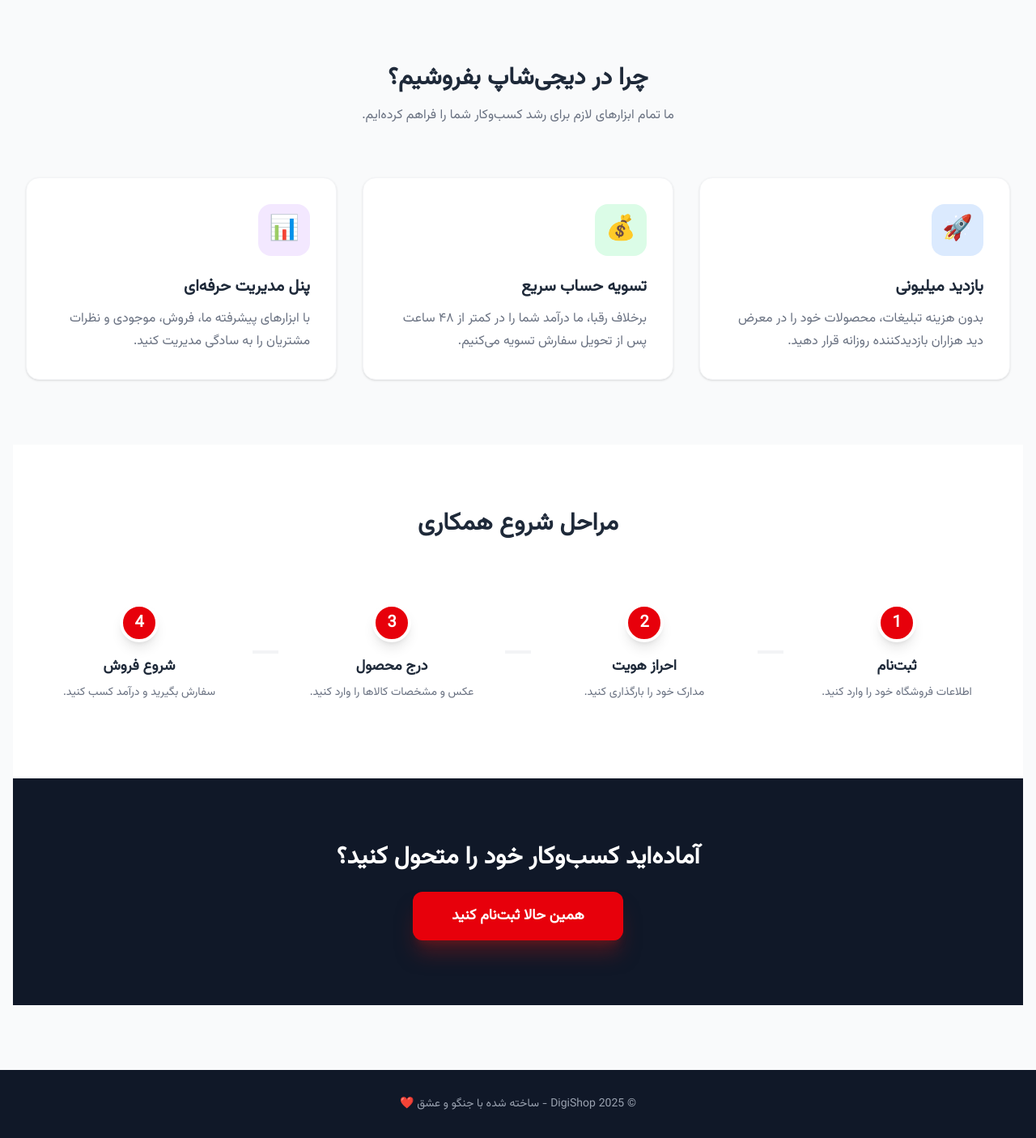
After one commit to m-nazarian/DigiShop-Django-MultiVendor, a Django app: page /seller/start-selling/ in a window 1280 px wide. The commit adds this page. Shown: the part 627-2032 px from the top of the page at 81% size. Run offline with Django 5.2, Linux system fonts and the light colour scheme; data that the repository does not hold is empty; some libraries are stand-ins or nearby versions.

Commit message:
Creating a seller introduction page and smart linking to the panel

```diff
--- a/templates/base.html
+++ b/templates/base.html
@@ -90,7 +90,7 @@
 
                         <div x-show="open" @click.away="open = false" class="absolute top-full left-0 mt-2 w-48 bg-white rounded-xl shadow-lg border border-gray-100 overflow-hidden z-50" style="display: none;">
                             <a href="{% url 'accounts:dashboard' %}" class="block px-4 py-3 text-sm text-gray-700 hover:bg-gray-50 border-b border-gray-50">پروفایل من</a>
-                            <a href="#" class="block px-4 py-3 text-sm text-gray-700 hover:bg-gray-50 border-b border-gray-50">سفارش‌های من</a>
+                            <a href="{% url 'accounts:dashboard_orders' %}" class="block px-4 py-3 text-sm text-gray-700 hover:bg-gray-50 border-b border-gray-50">سفارش‌های من</a>
                             <a href="{% url 'accounts:logout' %}" class="block px-4 py-3 text-sm text-red-600 hover:bg-red-50">خروج از حساب</a>
                         </div>
                     </div>
--- a/templates/includes/mega_menu.html
+++ b/templates/includes/mega_menu.html
@@ -109,12 +109,29 @@
                 </div>
             </li>
 
-            <li class="mr-4 text-sm text-gray-500 border-r border-gray-200 pr-4">
+            <li class="hidden md:flex items-center gap-1 text-sm font-bold text-gray-600 hover:text-red-600 transition ml-4 border-l pl-4 border-gray-300">
                 <a href="#" class="hover:text-red-600 transition flex items-center gap-1">
                     <svg class="w-4 h-4" fill="none" stroke="currentColor" viewBox="0 0 24 24"><path stroke-linecap="round" stroke-linejoin="round" stroke-width="2" d="M17.657 16.657L13.414 20.9a1.998 1.998 0 01-2.827 0l-4.244-4.243a8 8 0 1111.314 0z"></path><path stroke-linecap="round" stroke-linejoin="round" stroke-width="2" d="M15 11a3 3 0 11-6 0 3 3 0 016 0z"></path></svg>
                     سوالی دارید؟
                 </a>
             </li>
+
+            <div class="flex gap-3 items-center">
+
+        {% if user.is_authenticated and user.vendor_profile %}
+            <a href="{% url 'vendor_panel:dashboard' %}" class="hidden md:flex items-center gap-1 text-sm font-bold text-gray-600 hover:text-red-600 transition ml-4">
+                <svg class="w-5 h-5" fill="none" stroke="currentColor" viewBox="0 0 24 24"><path stroke-linecap="round" stroke-linejoin="round" stroke-width="2" d="M13 10V3L4 14h7v7l9-11h-7z"></path></svg>
+                پنل فروشندگان
+            </a>
+        {% else %}
+            <a href="{% url 'vendor_panel:seller_landing' %}" class="hidden md:flex items-center gap-1 text-sm font-bold text-gray-600 hover:text-red-600 transition ml-4 border-l pl-4 border-gray-300">
+                <svg class="w-5 h-5" fill="none" stroke="currentColor" viewBox="0 0 24 24"><path stroke-linecap="round" stroke-linejoin="round" stroke-width="2" d="M19 21V5a2 2 0 00-2-2H7a2 2 0 00-2 2v16m14 0h2m-2 0h-5m-9 0H3m2 0h5M9 7h1m-1 4h1m4-4h1m-1 4h1m-5 10v-5a1 1 0 011-1h2a1 1 0 011 1v5m-4 0h4"></path></svg>
+                در دیجی‌شاپ بفروشید!
+            </a>
+        {% endif %}
+
+        </div>
+
         </ul>
     </div>
 </nav>
--- /dev/null
+++ b/templates/vendor_panel/landing.html
@@ -0,0 +1,106 @@
+{% extends 'base.html' %}
+{% load static %}
+
+{% block title %}فروشنده شوید{% endblock %}
+
+{% block content %}
+<div class="relative bg-gray-900 text-white overflow-hidden">
+    <div class="absolute inset-0 opacity-20 bg-[url('https://images.unsplash.com/photo-1556742049-0cfed4f7a07d?ixlib=rb-1.2.1&auto=format&fit=crop&w=1920&q=80')] bg-cover bg-center"></div>
+    <div class="container mx-auto px-4 py-24 relative z-10 text-center">
+        <h1 class="text-4xl md:text-6xl font-extrabold mb-6 tracking-tight">
+            کسب‌وکار خود را در <span class="text-red-500">دیجی‌شاپ</span> جهانی کنید
+        </h1>
+        <p class="text-xl md:text-2xl text-gray-300 mb-10 max-w-3xl mx-auto">
+            بدون هزینه اولیه، ویترین فروشگاه خود را بسازید و به هزاران مشتری در سراسر ایران بفروشید.
+        </p>
+
+        <div class="flex flex-col sm:flex-row justify-center gap-4">
+            <a href="{% url 'vendor_panel:become_vendor' %}" class="bg-red-600 hover:bg-red-700 text-white text-lg font-bold py-4 px-10 rounded-xl transition shadow-lg shadow-red-900/50">
+                ثبت‌نام و شروع فروش
+            </a>
+            <a href="#benefits" class="bg-gray-800 hover:bg-gray-700 text-white text-lg font-bold py-4 px-10 rounded-xl transition border border-gray-700">
+                چرا دیجی‌شاپ؟
+            </a>
+        </div>
+    </div>
+</div>
+
+<div id="benefits" class="py-20 bg-gray-50">
+    <div class="container mx-auto px-4">
+        <div class="text-center mb-16">
+            <h2 class="text-3xl font-bold text-gray-800 mb-4">چرا در دیجی‌شاپ بفروشیم؟</h2>
+            <p class="text-gray-500">ما تمام ابزارهای لازم برای رشد کسب‌وکار شما را فراهم کرده‌ایم.</p>
+        </div>
+
+        <div class="grid grid-cols-1 md:grid-cols-3 gap-8">
+            <div class="bg-white p-8 rounded-2xl shadow-sm border border-gray-100 hover:-translate-y-2 transition duration-300">
+                <div class="w-16 h-16 bg-blue-100 text-blue-600 rounded-2xl flex items-center justify-center mb-6 text-3xl">
+                    🚀
+                </div>
+                <h3 class="text-xl font-bold text-gray-800 mb-3">بازدید میلیونی</h3>
+                <p class="text-gray-500 leading-7">بدون هزینه تبلیغات، محصولات خود را در معرض دید هزاران بازدیدکننده روزانه قرار دهید.</p>
+            </div>
+
+            <div class="bg-white p-8 rounded-2xl shadow-sm border border-gray-100 hover:-translate-y-2 transition duration-300">
+                <div class="w-16 h-16 bg-green-100 text-green-600 rounded-2xl flex items-center justify-center mb-6 text-3xl">
+                    💰
+                </div>
+                <h3 class="text-xl font-bold text-gray-800 mb-3">تسویه حساب سریع</h3>
+                <p class="text-gray-500 leading-7">برخلاف رقبا، ما درآمد شما را در کمتر از ۴۸ ساعت پس از تحویل سفارش تسویه می‌کنیم.</p>
+            </div>
+
+            <div class="bg-white p-8 rounded-2xl shadow-sm border border-gray-100 hover:-translate-y-2 transition duration-300">
+                <div class="w-16 h-16 bg-purple-100 text-purple-600 rounded-2xl flex items-center justify-center mb-6 text-3xl">
+                    📊
+                </div>
+                <h3 class="text-xl font-bold text-gray-800 mb-3">پنل مدیریت حرفه‌ای</h3>
+                <p class="text-gray-500 leading-7">با ابزارهای پیشرفته ما، فروش، موجودی و نظرات مشتریان را به سادگی مدیریت کنید.</p>
+            </div>
+        </div>
+    </div>
+</div>
+
+<div class="py-20 bg-white">
+    <div class="container mx-auto px-4">
+        <div class="text-center mb-16">
+            <h2 class="text-3xl font-bold text-gray-800 mb-4">مراحل شروع همکاری</h2>
+        </div>
+
+        <div class="relative">
+            <div class="hidden md:block absolute top-1/2 left-0 w-full h-1 bg-gray-100 -translate-y-1/2 z-0"></div>
+
+            <div class="grid grid-cols-1 md:grid-cols-4 gap-8 relative z-10">
+                <div class="bg-white p-4 text-center">
+                    <div class="w-12 h-12 bg-red-600 text-white rounded-full flex items-center justify-center text-xl font-bold mx-auto mb-4 border-4 border-white shadow-lg">1</div>
+                    <h4 class="font-bold text-lg mb-2">ثبت‌نام</h4>
+                    <p class="text-sm text-gray-500">اطلاعات فروشگاه خود را وارد کنید.</p>
+                </div>
+                <div class="bg-white p-4 text-center">
+                    <div class="w-12 h-12 bg-red-600 text-white rounded-full flex items-center justify-center text-xl font-bold mx-auto mb-4 border-4 border-white shadow-lg">2</div>
+                    <h4 class="font-bold text-lg mb-2">احراز هویت</h4>
+                    <p class="text-sm text-gray-500">مدارک خود را بارگذاری کنید.</p>
+                </div>
+                <div class="bg-white p-4 text-center">
+                    <div class="w-12 h-12 bg-red-600 text-white rounded-full flex items-center justify-center text-xl font-bold mx-auto mb-4 border-4 border-white shadow-lg">3</div>
+                    <h4 class="font-bold text-lg mb-2">درج محصول</h4>
+                    <p class="text-sm text-gray-500">عکس و مشخصات کالاها را وارد کنید.</p>
+                </div>
+                <div class="bg-white p-4 text-center">
+                    <div class="w-12 h-12 bg-red-600 text-white rounded-full flex items-center justify-center text-xl font-bold mx-auto mb-4 border-4 border-white shadow-lg">4</div>
+                    <h4 class="font-bold text-lg mb-2">شروع فروش</h4>
+                    <p class="text-sm text-gray-500">سفارش بگیرید و درآمد کسب کنید.</p>
+                </div>
+            </div>
+        </div>
+    </div>
+</div>
+
+<div class="py-20 bg-gray-900 text-white text-center">
+    <div class="container mx-auto px-4">
+        <h2 class="text-3xl font-bold mb-6">آماده‌اید کسب‌وکار خود را متحول کنید؟</h2>
+        <a href="{% url 'vendor_panel:become_vendor' %}" class="inline-block bg-red-600 hover:bg-red-700 text-white text-lg font-bold py-4 px-12 rounded-xl transition shadow-xl shadow-red-900/50">
+            همین حالا ثبت‌نام کنید
+        </a>
+    </div>
+</div>
+{% endblock %}
--- a/theme/static/css/dist/styles.css
+++ b/theme/static/css/dist/styles.css
@@ -65,6 +65,7 @@
     --container-md: 28rem;
     --container-lg: 32rem;
     --container-2xl: 42rem;
+    --container-3xl: 48rem;
     --container-4xl: 56rem;
     --container-5xl: 64rem;
     --text-xs: 0.75rem;
@@ -81,13 +82,18 @@
     --text-2xl--line-height: calc(2 / 1.5);
     --text-3xl: 1.875rem;
     --text-3xl--line-height: calc(2.25 / 1.875);
+    --text-4xl: 2.25rem;
+    --text-4xl--line-height: calc(2.5 / 2.25);
     --text-5xl: 3rem;
     --text-5xl--line-height: 1;
+    --text-6xl: 3.75rem;
+    --text-6xl--line-height: 1;
     --font-weight-normal: 400;
     --font-weight-medium: 500;
     --font-weight-bold: 700;
     --font-weight-extrabold: 800;
     --tracking-tighter: -0.05em;
+    --tracking-tight: -0.025em;
     --tracking-normal: 0em;
     --tracking-widest: 0.1em;
     --leading-normal: 1.5;
@@ -1652,8 +1661,14 @@
   .mb-8 {
     margin-bottom: calc(var(--spacing) * 8);
   }
+  .mb-10 {
+    margin-bottom: calc(var(--spacing) * 10);
+  }
   .mb-12 {
     margin-bottom: calc(var(--spacing) * 12);
+  }
+  .mb-16 {
+    margin-bottom: calc(var(--spacing) * 16);
   }
   .ml-1 {
     margin-left: calc(var(--spacing) * 1);
@@ -2340,6 +2358,10 @@
     border-style: var(--tw-border-style);
     border-width: 2px;
   }
+  .border-4 {
+    border-style: var(--tw-border-style);
+    border-width: 4px;
+  }
   .border-y {
     border-block-style: var(--tw-border-style);
     border-block-width: 1px;
@@ -2522,6 +2544,9 @@
   .bg-purple-50 {
     background-color: var(--color-purple-50);
   }
+  .bg-purple-100 {
+    background-color: var(--color-purple-100);
+  }
   .bg-purple-200 {
     background-color: var(--color-purple-200);
   }
@@ -2664,6 +2698,12 @@
   .px-8 {
     padding-inline: calc(var(--spacing) * 8);
   }
+  .px-10 {
+    padding-inline: calc(var(--spacing) * 10);
+  }
+  .px-12 {
+    padding-inline: calc(var(--spacing) * 12);
+  }
   .py-0\.5 {
     padding-block: calc(var(--spacing) * 0.5);
   }
@@ -3073,6 +3127,14 @@
   @supports (color: color-mix(in lab, red, red)) {
     .shadow-red-200 {
       --tw-shadow-color: color-mix(in oklab, var(--color-red-200) var(--tw-shadow-alpha), transparent);
+    }
+  }
+  .shadow-red-900\/50 {
+    --tw-shadow-color: color-mix(in srgb, oklch(39.6% 0.141 25.723) 50%, transparent);
+  }
+  @supports (color: color-mix(in lab, red, red)) {
+    .shadow-red-900\/50 {
+      --tw-shadow-color: color-mix(in oklab, color-mix(in oklab, var(--color-red-900) 50%, transparent) var(--tw-shadow-alpha), transparent);
     }
   }
   .ring-red-500 {
--- a/vendor_panel/urls.py
+++ b/vendor_panel/urls.py
@@ -4,6 +4,7 @@ from . import views
 app_name = 'vendor_panel'
 
 urlpatterns = [
+    path('start-selling/', views.seller_landing, name='seller_landing'),
     path('', views.dashboard_home, name='dashboard'),
     path('register/', views.become_vendor, name='become_vendor'), # ✅ جدید
     path('orders/', views.vendor_orders, name='vendor_orders'),
--- a/vendor_panel/views.py
+++ b/vendor_panel/views.py
@@ -169,3 +169,12 @@ def vendor_orders(request):
 
     context['section_template'] = 'vendor_panel/partials/order_list.html'
     return render(request, 'vendor_panel/vendor_dashboard.html', context)
+
+
+def seller_landing(request):
+    """صفحه معرفی و جذب فروشندگان (لندینگ)"""
+    # اگر کاربر لاگین است و قبلاً فروشنده شده، بفرستش داشبورد
+    if request.user.is_authenticated and hasattr(request.user, 'vendor_profile'):
+        return redirect('vendor_panel:dashboard')
+
+    return render(request, 'vendor_panel/landing.html')
```
Also changed, not shown: other parts of theme/static/css/dist/styles.css (+57 -0 lines).
